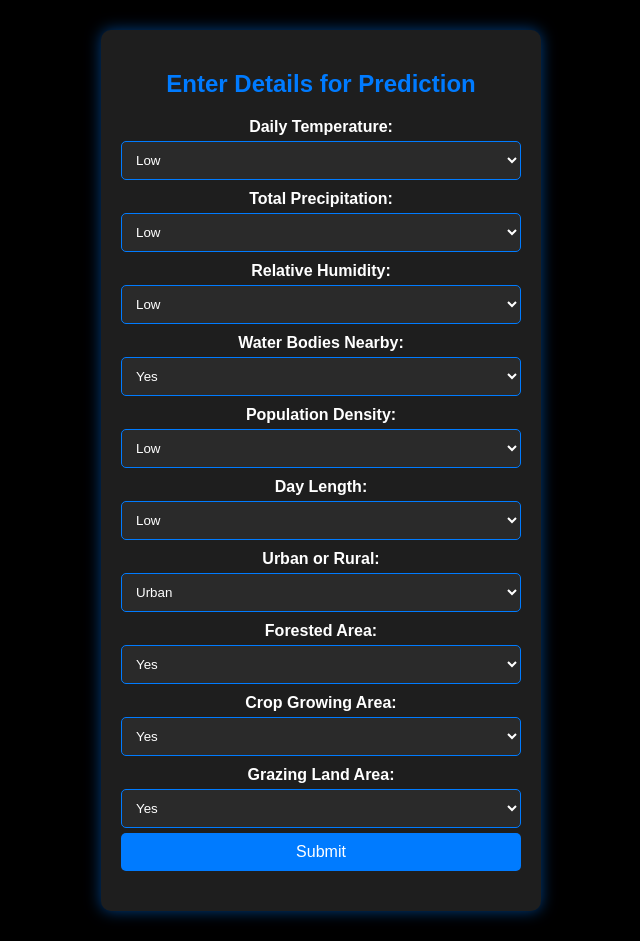
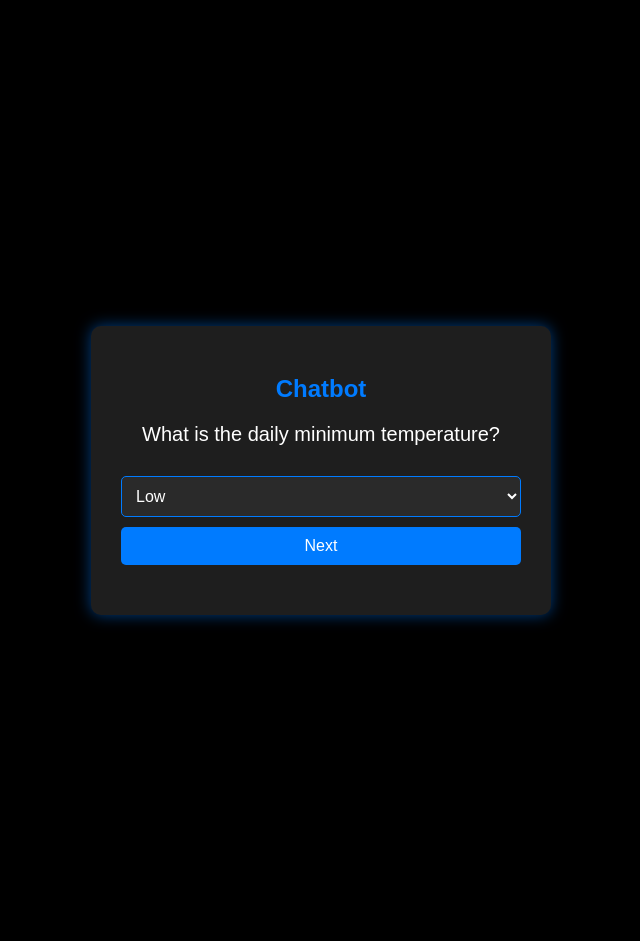
Before and after one commit to vrushalMore/Mosquito-Habitat-Prediction-System, a Flask app: page / in a window 1280 px wide. Shown: the whole page, without its empty margins (319-959 px from the left). Run offline with Flask 3, Linux system fonts and the light colour scheme; parts of the project's set-up code (start-up, migrations or seed data) failed here and were passed over.

Commit message:
form to chatbot conversion

```diff
--- a/new web/templates/index.html
+++ b/new web/templates/index.html
@@ -3,7 +3,7 @@
 <head>
     <meta charset="UTF-8">
     <meta name="viewport" content="width=device-width, initial-scale=1.0">
-    <title>Prediction Form</title>
+    <title>Chatbot Prediction</title>
     <style>
         body {
             font-family: 'Arial', sans-serif;
@@ -13,40 +13,37 @@
             align-items: center;
             height: 100vh;
             margin: 0;
+            text-align: center;
+            color: white;
         }
         .container {
             background: #1e1e1e;
-            padding: 20px;
+            padding: 30px;
             border-radius: 10px;
             box-shadow: 0px 0px 15px rgba(0, 123, 255, 0.5);
             max-width: 400px;
             width: 90%;
-            text-align: center;
-            color: white;
-            overflow-y: auto;
-            max-height: 90vh;
         }
         h2 {
             color: #007BFF;
+            margin-bottom: 20px;
         }
-        label {
-            display: block;
-            margin-top: 10px;
-            font-weight: bold;
+        .question {
+            font-size: 20px;
+            margin-bottom: 20px;
         }
         select, button {
             width: 100%;
             padding: 10px;
-            margin-top: 5px;
+            margin-top: 10px;
             border: 1px solid #007BFF;
             border-radius: 5px;
             background-color: #2a2a2a;
             color: white;
+            font-size: 16px;
         }
         button {
             background-color: #007BFF;
-            color: white;
-            font-size: 16px;
             cursor: pointer;
             transition: 0.3s;
             border: none;
@@ -56,7 +53,7 @@
         }
         #result {
             margin-top: 20px;
-            font-size: 18px;
+            font-size: 20px;
             font-weight: bold;
         }
         .safe {
@@ -65,102 +62,77 @@
         .dangerous {
             color: red;
         }
+        #restartBtn {
+            display: none;
+            background-color: #ff4444;
+            margin-top: 15px;
+        }
+        #restartBtn:hover {
+            background-color: #cc0000;
+        }
     </style>
 </head>
 <body>
     <div class="container">
-        <h2>Enter Details for Prediction</h2>
-        <form id="predictForm">
-            <label>Daily Temperature:</label>
-            <select id="daily_avg_temp">
-                <option value="Low">Low</option>
-                <option value="Medium">Medium</option>
-                <option value="High">High</option>
-            </select>
-
-            <label>Total Precipitation:</label>
-            <select id="total_precipitation">
-                <option value="Low">Low</option>
-                <option value="Medium">Medium</option>
-                <option value="High">High</option>
-            </select>
-
-            <label>Relative Humidity:</label>
-            <select id="relative_humidity">
-                <option value="Low">Low</option>
-                <option value="Medium">Medium</option>
-                <option value="High">High</option>
-            </select>
-
-            <label>Water Bodies Nearby:</label>
-            <select id="water_bodies">
-                <option value="Yes">Yes</option>
-                <option value="No">No</option>
-            </select>
-
-            <label>Population Density:</label>
-            <select id="population_density">
-                <option value="Low">Low</option>
-                <option value="Medium">Medium</option>
-                <option value="High">High</option>
-            </select>
-
-            <label>Day Length:</label>
-            <select id="day_length">
-                <option value="Low">Low</option>
-                <option value="Medium">Medium</option>
-                <option value="High">High</option>
-            </select>
-
-            <label>Urban or Rural:</label>
-            <select id="urban_rural_area">
-                <option value="Urban">Urban</option>
-                <option value="Rural">Rural</option>
-            </select>
-
-            <label>Forested Area:</label>
-            <select id="forested_area">
-                <option value="Yes">Yes</option>
-                <option value="No">No</option>
-            </select>
-
-            <label>Crop Growing Area:</label>
-            <select id="crop_area">
-                <option value="Yes">Yes</option>
-                <option value="No">No</option>
-            </select>
-
-            <label>Grazing Land Area:</label>
-            <select id="graze_land_area">
-                <option value="Yes">Yes</option>
-                <option value="No">No</option>
-            </select>
-
-            <button type="button" onclick="predict()">Submit</button>
-        </form>
-
+        <h2>Chatbot</h2>
+        <div class="question" id="question"></div>
+        <select id="response"></select>
+        <button id="nextBtn" onclick="nextQuestion()">Next</button>
         <h3 id="result"></h3>
+        <button id="restartBtn" onclick="restartQuiz()">Restart</button>
     </div>
 
     <script>
-        function predict() {
-            let data = {
-                daily_avg_temp: document.getElementById("daily_avg_temp").value,
-                total_precipitation: document.getElementById("total_precipitation").value,
-                relative_humidity: document.getElementById("relative_humidity").value,
-                water_bodies: document.getElementById("water_bodies").value,
-                population_density: document.getElementById("population_density").value,
-                day_length: document.getElementById("day_length").value,
-                urban_rural_area: document.getElementById("urban_rural_area").value,
-                forested_area: document.getElementById("forested_area").value,
-                crop_area: document.getElementById("crop_area").value,
-                graze_land_area: document.getElementById("graze_land_area").value
-            };
+        const questions = [
+            { text: "What is the daily minimum temperature?", options: ["Low", "Medium", "High"], key: "daily_min_temp" },
+            { text: "What is the daily maximum temperature?", options: ["Low", "Medium", "High"], key: "daily_max_temp" },
+            { text: "What is the daily average temperature?", options: ["Low", "Medium", "High"], key: "daily_avg_temp" },
+            { text: "How much total precipitation is there?", options: ["Low", "Medium", "High"], key: "total_precipitation" },
+            { text: "What is the relative humidity level?", options: ["Low", "Medium", "High"], key: "relative_humidity" },
+            { text: "Are there any water bodies in the area?", options: ["Yes", "No"], key: "water_bodies" },
+            { text: "What is the population density?", options: ["Low", "Medium", "High"], key: "population_density" },
+            { text: "How long is the day?", options: ["Low", "Medium", "High"], key: "day_length" },
+            { text: "Is the area urban or rural?", options: ["Urban", "Rural"], key: "urban_rural_area" },
+            { text: "Is the area forested?", options: ["Yes", "No"], key: "forested_area" },
+            { text: "Is there a crop-growing area?", options: ["Yes", "No"], key: "crop_area" },
+            { text: "Is there a grazing land area?", options: ["Yes", "No"], key: "graze_land_area" }
+        ];
 
+        let currentQuestion = 0;
+        let userData = {};
+
+        function nextQuestion() {
+            if (currentQuestion > 0) {
+                userData[questions[currentQuestion - 1].key] = document.getElementById("response").value;
+            }
+
+            if (currentQuestion < questions.length) {
+                document.getElementById("question").innerText = questions[currentQuestion].text;
+
+                let responseElement = document.getElementById("response");
+                responseElement.innerHTML = "";
+                questions[currentQuestion].options.forEach(option => {
+                    let optionElement = document.createElement("option");
+                    optionElement.value = option;
+                    optionElement.textContent = option;
+                    responseElement.appendChild(optionElement);
+                });
+
+                currentQuestion++;
+            } else {
+                document.getElementById("question").style.display = "none";
+                document.getElementById("response").style.display = "none";
+                document.getElementById("nextBtn").style.display = "none";
+                document.getElementById("restartBtn").style.display = "block";
+                submitPrediction();
+            }
+        }
+
+        function submitPrediction() {
             fetch("/predict", {
                 method: "POST",
                 headers: { "Content-Type": "application/json" },
-                body: JSON.stringify(data)
+                body: JSON.stringify(userData)
             })
             .then(response => response.json())
             .then(result => {
@@ -175,6 +147,19 @@
             })
             .catch(error => console.error("Error:", error));
         }
+
+        function restartQuiz() {
+            currentQuestion = 0;
+            userData = {};
+            document.getElementById("question").style.display = "block";
+            document.getElementById("response").style.display = "block";
+            document.getElementById("nextBtn").style.display = "block";
+            document.getElementById("restartBtn").style.display = "none";
+            document.getElementById("result").innerText = "";
+            nextQuestion();
+        }
+
+        nextQuestion();
     </script>
 </body>
 </html>
```
